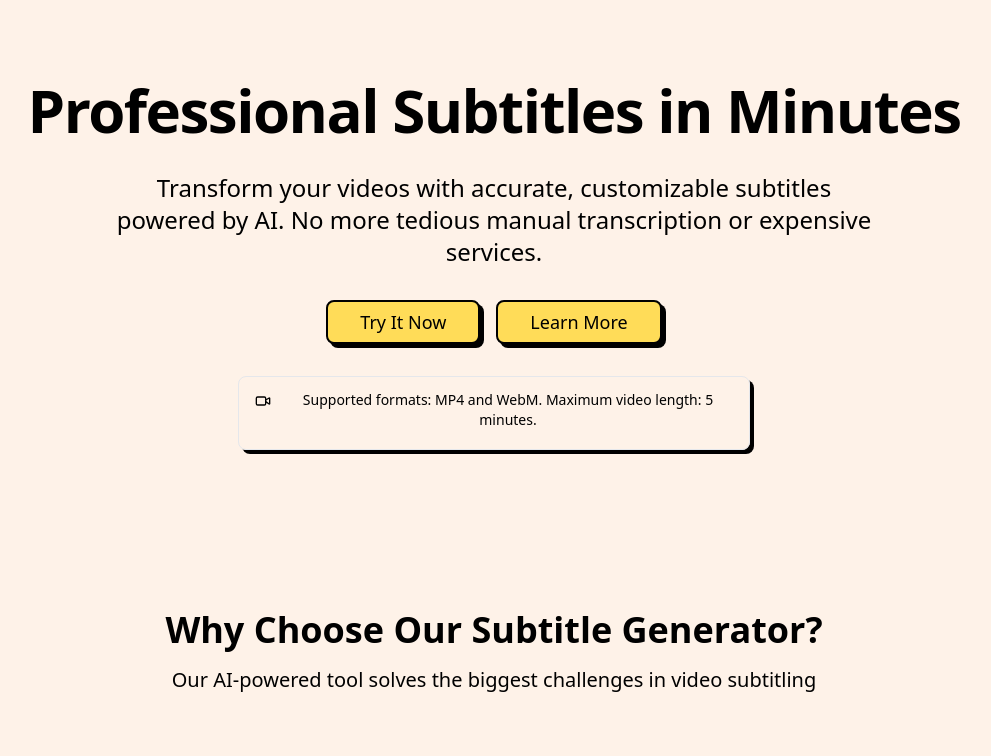
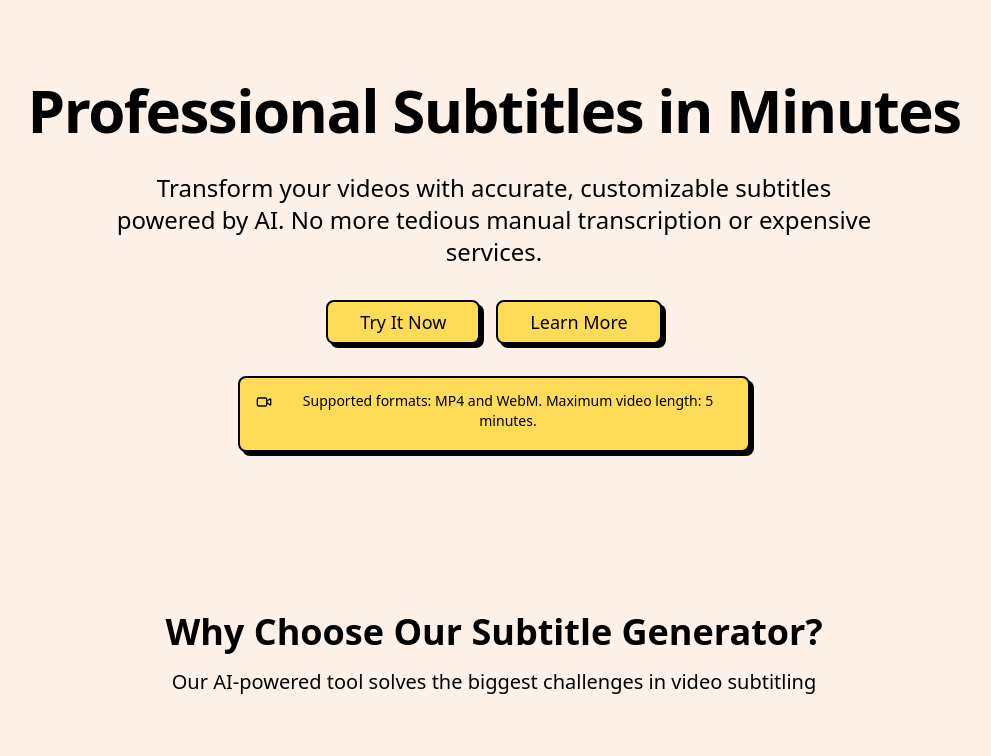
Before and after one commit to deifos/clipmira-subtitles, a Next.js app: page / in a window 1280 px wide. Shown: the top 756 px of the page, without its empty margins (146-1137 px from the left). Built offline with nearby package versions, Linux system fonts and the light colour scheme.

Commit message:
Fixed hero

```diff
--- a/app/page.tsx
+++ b/app/page.tsx
@@ -256,7 +256,7 @@ export default function Home() {
               Learn More
             </Button>
           </div>
-          <Alert className="mt-8 max-w-lg mx-auto bg-muted/50 border border-primary/20">
+          <Alert className="mt-8 max-w-lg mx-auto ">
             <Video className="h-4 w-4 text-primary" />
             <AlertDescription>
               Supported formats: MP4 and WebM. Maximum video length: 5 minutes.
```
